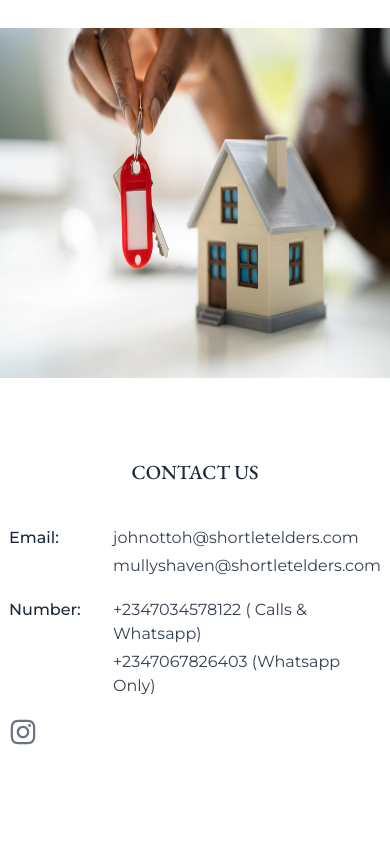
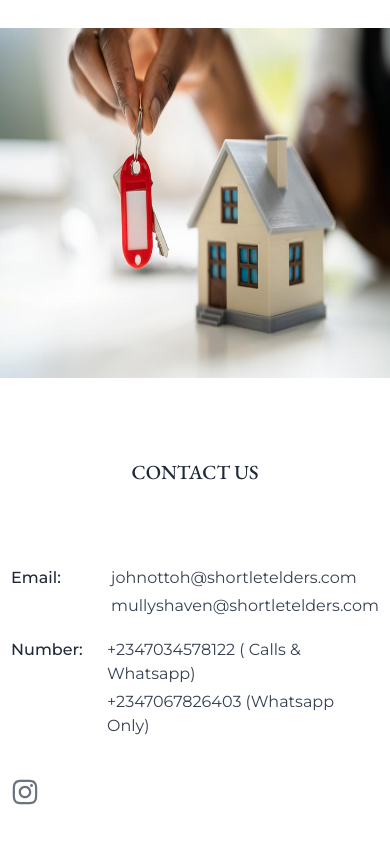
Before and after one commit to Mayor1234/real-shortlet-elders, a React (Vite) app: page / in a window 390 px wide. Shown: the part 7259-8103 px from the top of the page. Before the commit the page ends 8045 px from the top, so only its background shows below. Built offline with nearby package versions, Linux system fonts and the light colour scheme.

Commit message:
fix the footer

```diff
--- a/src/components/footer/Footer.tsx
+++ b/src/components/footer/Footer.tsx
@@ -13,33 +13,35 @@ const Footer = () => {
           className="w-full h-[350px] lg:h-[500px]"
         />
       </div>
-      <div className="w-full flex justify-center items-center py-10 lg:w-1/2 px-5 lg:py-0 lg:px-0">
-        <div className="font-Montserrat flex flex-col items-center justify-center">
+      <div className="w-full flex justify-center items-center py-10 lg:w-1/2 lg:py-0 lg:px-0">
+        <div className="font-Montserrat flex flex-col items-center justify-center px-5 lg:px-0">
           <p className="text-gray-800 text-xl pb-10 font-garamond font-medium ">
             CONTACT US
           </p>
-          <div className="mb-5">
-            <div className="flex gap-10 mb-5">
-              <p className="w-16 text-gray-800 font-medium">Email:</p>
+          <div className="p-10">
+            <div className="flex gap-5 lg:gap-10 mb-5">
+              <p className="w-20 text-gray-800 font-medium">Email:</p>
               <div className="text-gray-700">
                 <p className="pb-1">johnottoh@shortletelders.com</p>
                 <p>mullyshaven@shortletelders.com</p>
               </div>
             </div>
-            <div className="flex gap-10">
-              <p className="w-16 text-gray-800 font-medium">Number:</p>
+            <div className="flex gap-5 lg:gap-10 mb-10">
+              <p className="w-20 text-gray-800 font-medium">Number:</p>
               <div className="text-gray-700">
                 <p className="pb-1">+2347034578122 ( Calls & Whatsapp)</p>
                 <p>+2347067826403 (Whatsapp Only)</p>
               </div>
             </div>
-          </div>
-          <div className="self-start">
-            <p
-              onClick={() => window.open('http://instagram.com/shortletelders')}
-            >
-              <FaInstagram className="w-7 h-7 text-gray-500 cursor-pointer" />
-            </p>
+            <div className="self-start">
+              <p
+                onClick={() =>
+                  window.open('http://instagram.com/shortletelders')
+                }
+              >
+                <FaInstagram className="w-7 h-7 text-gray-500 cursor-pointer" />
+              </p>
+            </div>
           </div>
         </div>
       </div>
```
